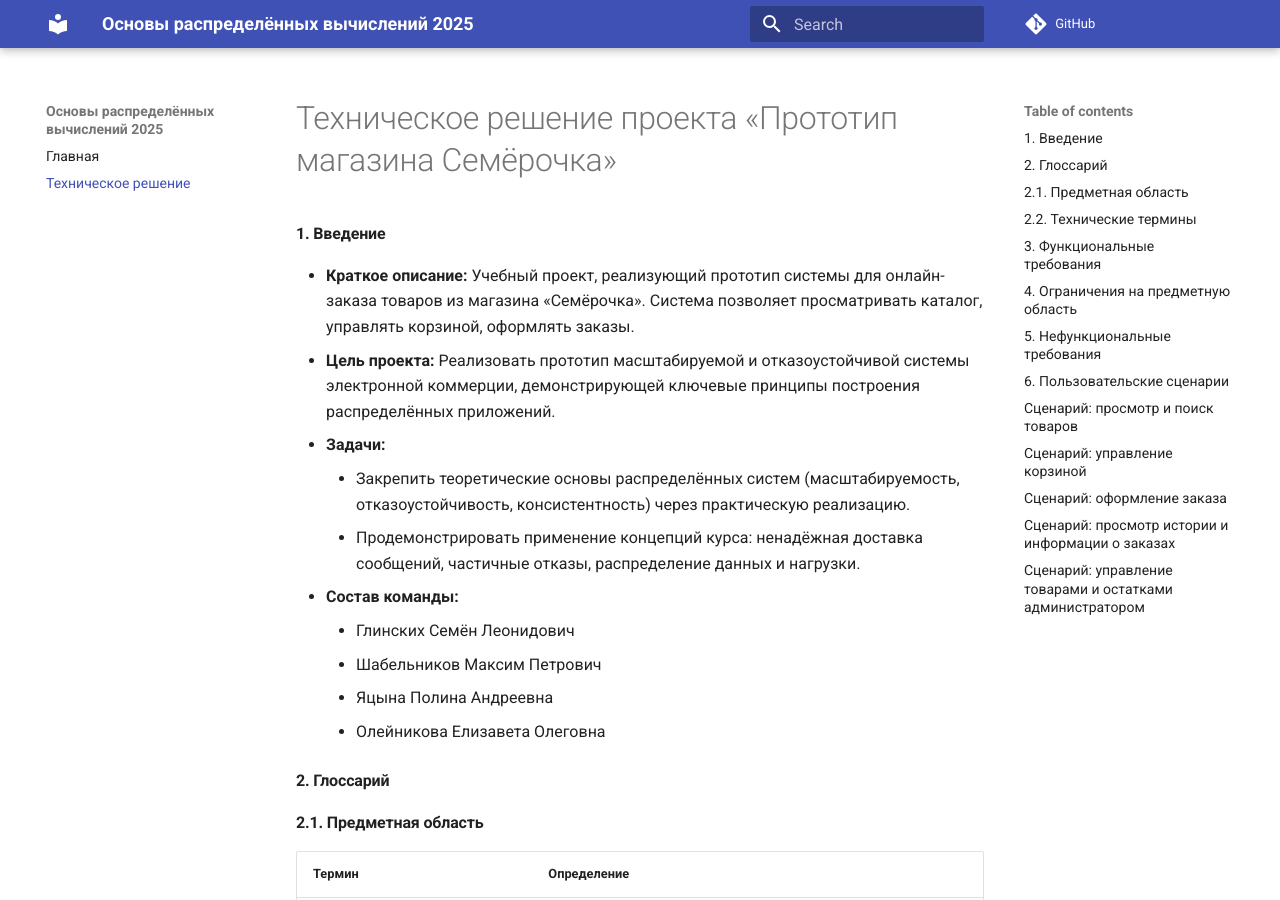
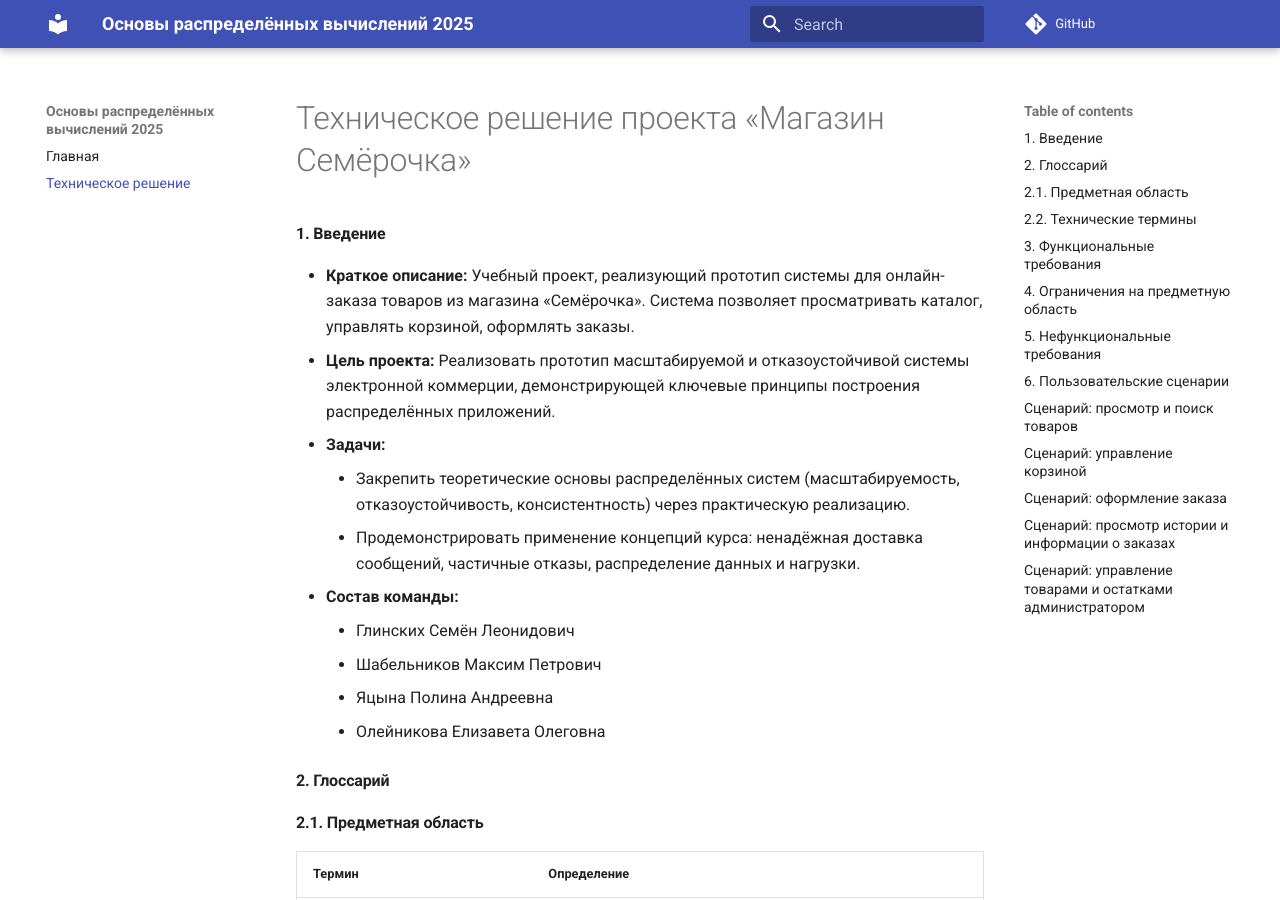
Before and after one commit to spbu-ds-practicum-2026/good_question, an MkDocs documentation site: the page built from docs/tr.md, in a window 1280 px wide and 900 px high. Built offline with MkDocs 1.6.1 and Material for MkDocs 9.7.7, drawn with Linux system fonts in a browser that asks for light colours; comment, search, counter and statistics services are not loaded.

Commit message:
Update tr.md

```diff
--- a/docs/tr.md
+++ b/docs/tr.md
@@ -1,4 +1,4 @@
-# Техническое решение проекта «Прототип магазина Семёрочка»
+# Техническое решение проекта «Магазин Семёрочка»
 
 #### **1. Введение**
 
```
